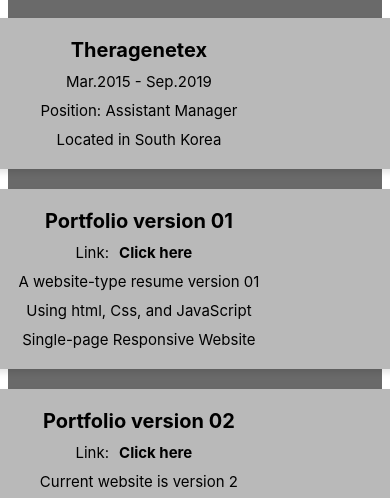
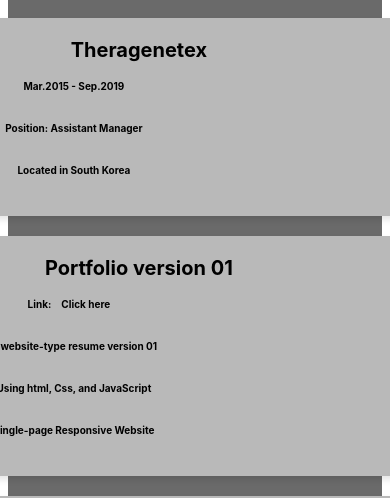
Before and after one commit to SuhyunSue/2025Resume, a plain HTML site: page resume.html in a window 390 px wide. Shown: the part 346-844 px from the top of the page. Drawn offline with Linux system fonts and the light colour scheme.

Commit message:
edit for mobile (need check)

```diff
--- a/CSS/gallery.css
+++ b/CSS/gallery.css
@@ -6,7 +6,6 @@
 }
 
 .main-image {
-
   width: 500px;
   height: 300px;
   object-fit: cover;
--- a/CSS/index.css
+++ b/CSS/index.css
@@ -127,13 +127,14 @@ footer
   .main-home {
     padding: 10px;
     text-align: center;
+    display: flex;
+    justify-content: center;  /* 가로 중앙 */
   }
 
   .main-meddle-wrapper{
     display: flex;
     flex-direction: column;
     align-items: center;
-    justify-content: center;
   }
 
   .main-meddle-image{
--- a/CSS/resume.css
+++ b/CSS/resume.css
@@ -61,8 +61,16 @@ footer {
 
 @media screen and (max-width: 767px) {
     .resume-experience  {
-        font-size: 70%;
+        font-size: 50%;
         width: 70%;
     }
 
+    .resume-inbox .resume-explain {
+        font-size: 50%;
+        padding: 10px;
+        margin-bottom: 10px;
+        width: 70%;
+        margin-top: 8px;
+        font-weight: bold;
+    }
 }
```
